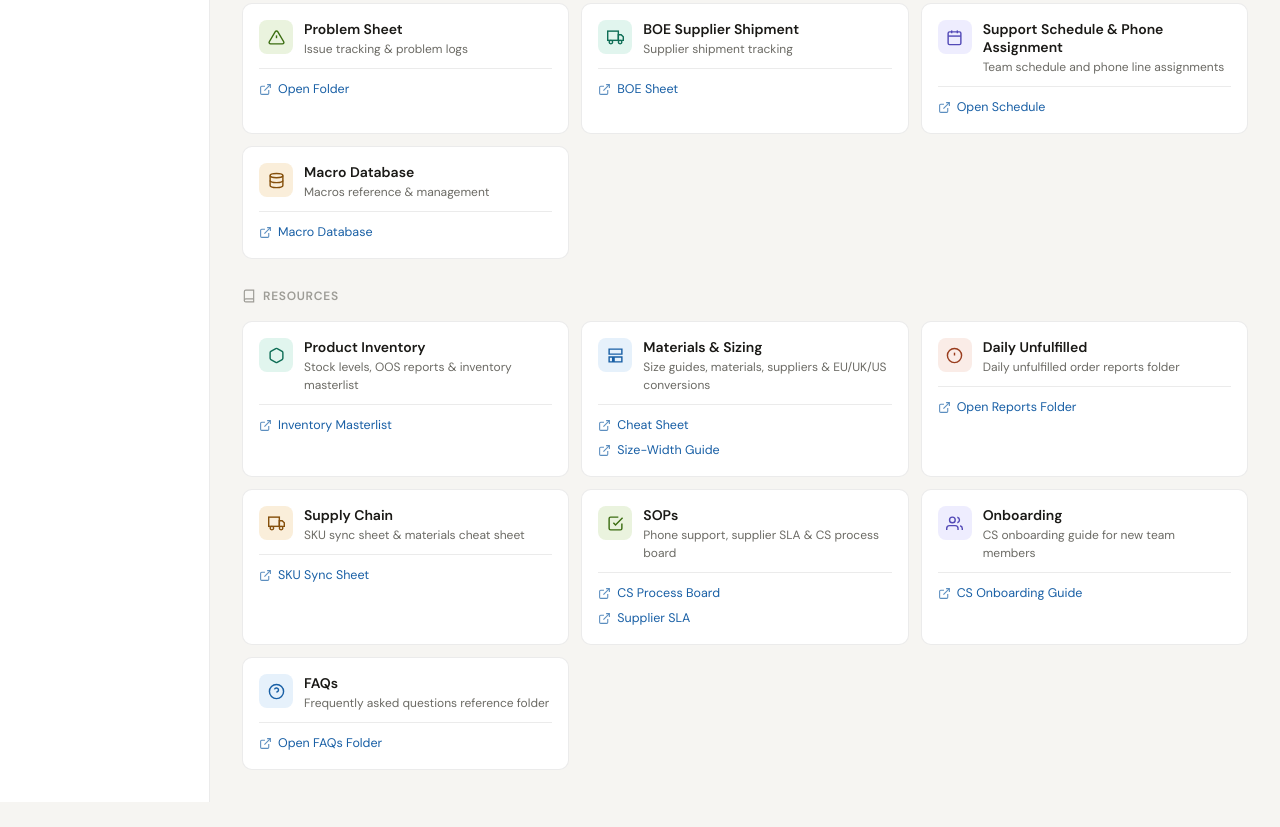
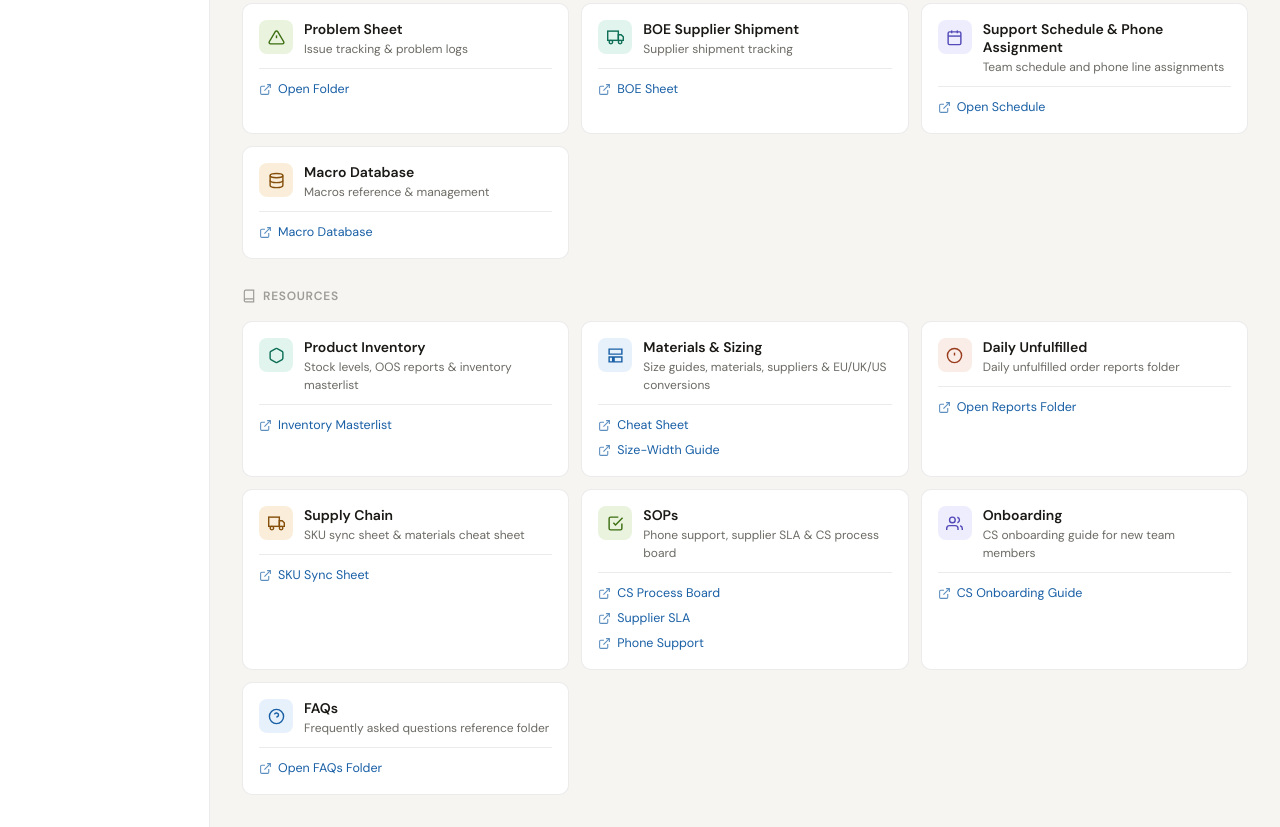
Before and after one commit to supporthub-BOE/internal-support-hub, a plain HTML site: page index.html in a window 1280 px wide. Shown: the part 563-1390 px from the top of the page. Before the commit the page ends 1365 px from the top, so only its background shows below. Drawn offline with Linux system fonts and the light colour scheme.

Commit message:
Update index.html

```diff
--- a/index.html
+++ b/index.html
@@ -763,6 +763,7 @@
           <div class="card-links">
             <a class="card-link" href="https://miro.com/app/board/uXjVKUEGSnQ=/" target="_blank"><svg viewBox="0 0 24 24" fill="none" stroke="currentColor" stroke-width="2"><path d="M18 13v6a2 2 0 01-2 2H5a2 2 0 01-2-2V8a2 2 0 012-2h6"/><polyline points="15 3 21 3 21 9"/><line x1="10" y1="14" x2="21" y2="3"/></svg>CS Process Board</a>
             <a class="card-link" href="https://docs.google.com/document/d/1jV_e_HSOalSA3p4twXrivTUg3J9fJwppQke97GvtBsE/edit?tab=t.0" target="_blank"><svg viewBox="0 0 24 24" fill="none" stroke="currentColor" stroke-width="2"><path d="M18 13v6a2 2 0 01-2 2H5a2 2 0 01-2-2V8a2 2 0 012-2h6"/><polyline points="15 3 21 3 21 9"/><line x1="10" y1="14" x2="21" y2="3"/></svg>Supplier SLA</a>
+            <a class="card-link" href="https://drive.google.com/drive/folders/1JyGxhVNwWCJeJibb8yqS5vxiCUrjaM-r" target="_blank"><svg viewBox="0 0 24 24" fill="none" stroke="currentColor" stroke-width="2"><path d="M18 13v6a2 2 0 01-2 2H5a2 2 0 01-2-2V8a2 2 0 012-2h6"/><polyline points="15 3 21 3 21 9"/><line x1="10" y1="14" x2="21" y2="3"/></svg>Phone Support</a>
           </div>
         </div>
 
```
